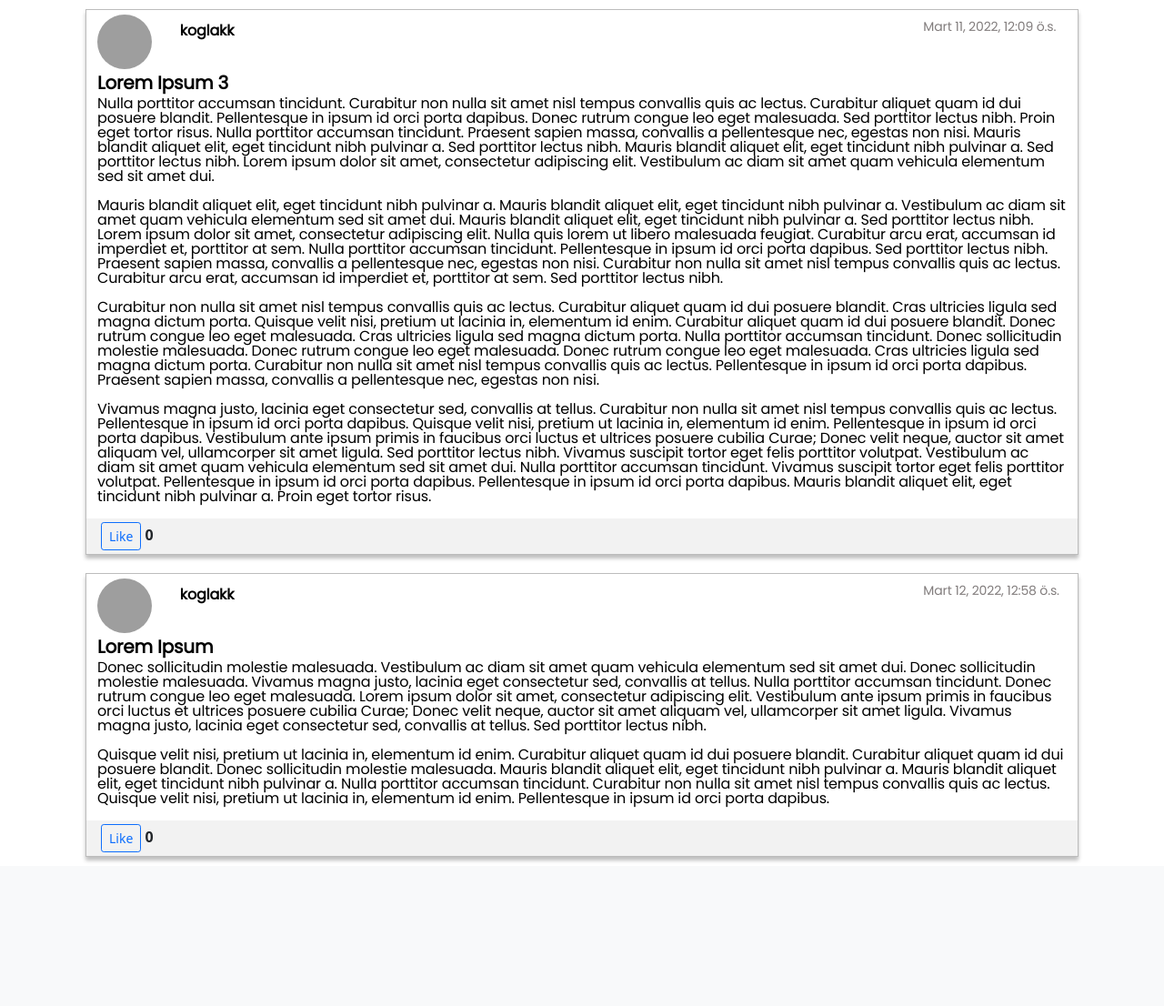
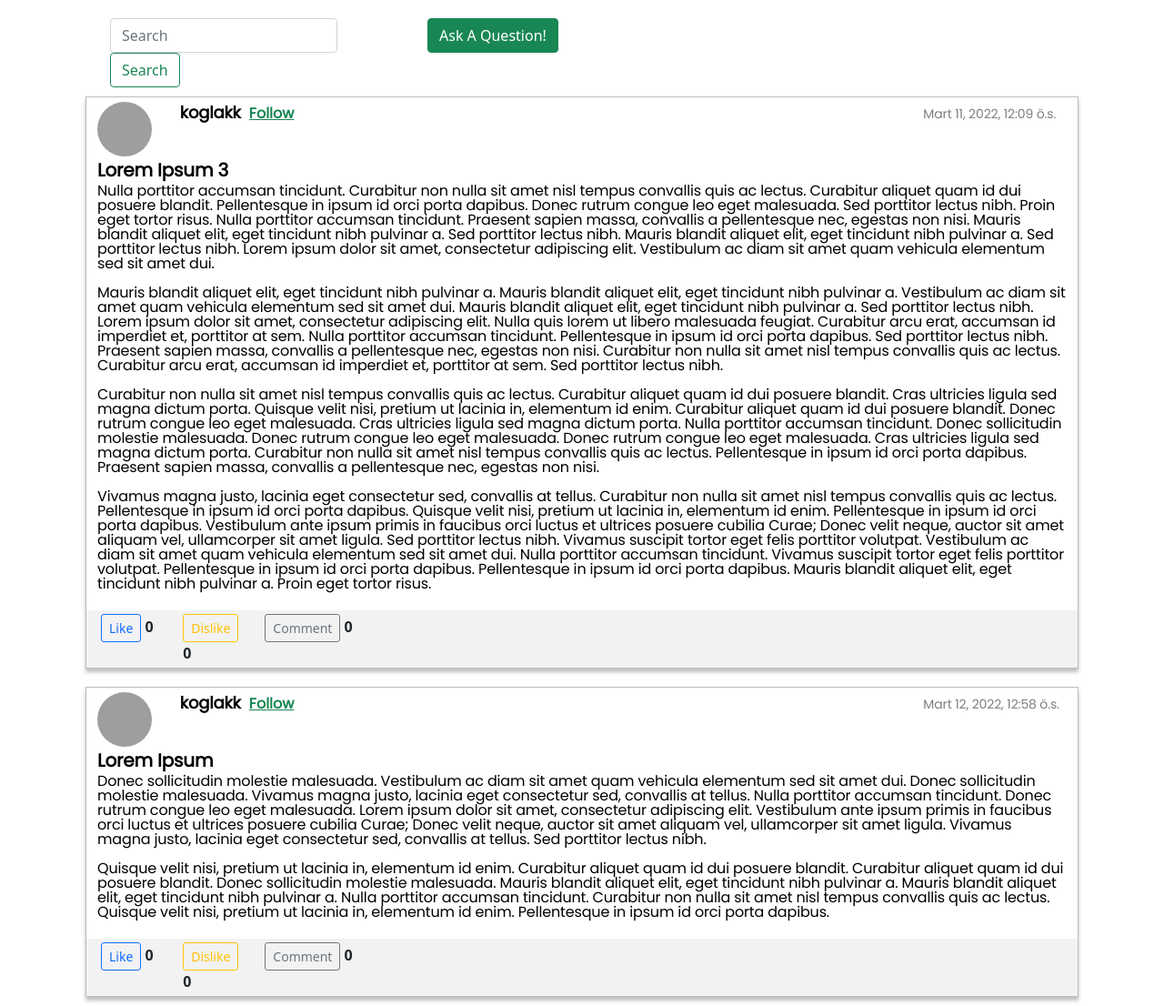
Before and after one commit to koglak/bounswe574-2022-gr2, a Django app: page /question/ in a window 1280 px wide. Shown: the part 69-1175 px from the top of the page at 91% size. Before the commit the page ends 1016 px from the top, so only its background shows below. Run offline with Django 3.2, Linux system fonts and the light colour scheme; data comes from the database, SQL or seed files in the repository; data that the repository does not hold is empty; some web fonts are replaced; grey boxes are pictures that could not be loaded.

Commit message:
like&dislike&comment buttons are added. Questions div is modified.

```diff
--- a/blog/models.py
+++ b/blog/models.py
@@ -25,9 +25,15 @@ class Post(models.Model):
     created_date = models.DateTimeField(default=timezone.now)
     published_date=models.DateTimeField(blank=True, null=True)
     likes = models.ManyToManyField(User, related_name='blog_post')
+    dislikes = models.ManyToManyField(User, related_name='blog_post_dislike')
 
     def total_likes(self):
         return self.likes.count()
+
+    def total_dislikes(self):
+        like=self.likes.count()
+        like=like-1
+        return self.dislikes.count()
 
     # use lowercase for methods' name
     def publish(self):
--- a/blog/static/css/base.css
+++ b/blog/static/css/base.css
@@ -119,5 +119,6 @@ date{
 
 .post-footer{
     background: rgba(196, 196, 196, 0.22);
-
+    float:left;
+    margin-top: 10x;
 }
--- a/blog/templates/blog/base.html
+++ b/blog/templates/blog/base.html
@@ -10,6 +10,7 @@
             {% endblock %}
         </title>
         <link rel="stylesheet" href="https://cdn.jsdelivr.net/npm/bootstrap@5.1.3/dist/css/bootstrap.min.css" integrity="sha384-1BmE4kWBq78iYhFldvKuhfTAU6auU8tT94WrHftjDbrCEXSU1oBoqyl2QvZ6jIW3" crossorigin="anonymous">
+
         <script src="https://cdn.jsdelivr.net/npm/bootstrap@5.0.2/dist/js/bootstrap.bundle.min.js" integrity="sha384-MrcW6ZMFYlzcLA8Nl+NtUVF0sA7MsXsP1UyJoMp4YLEuNSfAP+JcXn/tWtIaxVXM" crossorigin="anonymous"></script>
 
         <link rel="stylesheet" href="{% static 'css/base.css' %}">
--- a/blog/templates/blog/question_list.html
+++ b/blog/templates/blog/question_list.html
@@ -6,11 +6,29 @@
 
 {% block content %}
 
+
+<!-- Search and create new question button-->
+    <div class="container-fluid">
+        <div class="row">
+            <div class="col-sm-4">
+                <form class="form-inline my-2 my-lg-0" style="margin:15px;padding-top: 20px;">
+                    <input class="form-control mr-sm-2" style="width:250px; float:left; margin-right:10px" type="search" placeholder="Search" aria-label="Search">
+                    <button class="btn btn-outline-success my-2 my-sm-0" type="submit">Search</button>
+                </form>
+            </div>
+            <div class="col-sm-3" style="padding-top: 20px;">
+                <a class="btn btn-success" href="{% url 'question_new' %}" role="button">Ask A Question!</a>
+            </div>
+        </div>
+    </div>
+
+<!--Questions are listed-->
     {% for post in posts %}
         <div class="container bootstrap snippets bootdey">
             <div class="row">
                 <div class="post-list">
                     <div class="row">
+                        <!--Profile Picture-->
                         <div class="col-sm-1">
                             <div class="d-flex flex-start align-items-center">
                                 <img class="rounded-circle shadow-1-strong me-3"
@@ -18,27 +36,46 @@
                                 height="60" />
                             </div>
                         </div>
+                        <!--Author name & Follow Link-->
                         <div class="col-sm-9">
-                            <h4>
-                                <a hre="#" class="post-author">{{post.author}}</a>
-                            </h4>
+                            <a href="#" class="post-author" style="font-family: 'Poppins';font-size:18px; font-weight: 600px; margin-right:5px">{{post.author}}</a>
+                            <a href="#" class="link-success" style="font-family: 'Poppins';font-style: normal;font-weight: 800;font-size: 16px;">Follow</a>
                         </div>
+                        <!--Published Date-->
                         <div class="col-sm-2">
                             <date>
                                 {{ post.published_date }}
                             </date>
                         </div>
                     </div>
+                    <!--Question text-->
                     <div class="row">
                         <a href="{% url 'question_detail' pk=post.pk %}" class="post-title">{{ post.title }}</a>
                         <p class="post-text">{{post.text|linebreaksbr}}</p>
                     </div>
-                    <div class="row post-footer", style="padding: 4px" >
-                        <form action="{% url 'like_post_list' %}" method="POST">
-                            {% csrf_token %}
-                                <button type="submit", name="post_id", value="{{post.id}}", class="btn btn-outline-primary btn-sm" >Like</button>
-                                <p style="display: inline; font-weight: bold;">{{post.total_likes}}</p>
-                        </form>
+                    <!--Question Footer-->
+                    <div class="row", style="padding: 4px; background: rgba(196, 196, 196, 0.22); margin-top:5px" >
+                        <!--Like Button-->
+                        <div class="col-sm-1 col-lg-1 col-xl-1">
+                            <form action="{% url 'like_post_list' %}" method="POST">
+                                {% csrf_token %}
+                                    <button type="submit", name="post_id", value="{{post.id}}", class="btn btn-outline-primary btn-sm" >Like</button>
+                                    <p style="display: inline; font-weight: bold;">{{post.total_likes}}</p>
+                            </form>
+                        </div>
+                        <!--Disike Button-->
+                        <div class="col-sm-1 col-lg-1 col-xl-1">
+                            <form action="{% url 'dislike_post_list' %}" method="POST">
+                                {% csrf_token %}
+                                    <button type="submit", name="post_id", value="{{post.id}}", class="btn btn-outline-warning btn-sm" >Dislike</button>
+                                    <p style="display: inline; font-weight: bold;">{{post.total_dislikes}}</p>
+                            </form>
+                        </div>
+                        <!--Comment Button-->
+                        <div class="col-sm-1 col-lg-1 col-xl-2">
+                            <a class="btn btn-outline-secondary btn-sm"  href="{% url 'question_detail' pk=post.pk %}" role="button">Comment</a>
+                            <p style="display: inline; font-weight: bold;">{{post.answers.count}}</p>
+                        </div>
                     </div>
                 </div>
             </div>
--- a/blog/urls.py
+++ b/blog/urls.py
@@ -8,7 +8,9 @@ urlpatterns = [
     path('question/<int:pk>/edit/', views.question_edit, name='question_edit'),
     path('question/', views.question, name='question'),
     path('like/<int:pk>', views.LikeView, name='like_post'),
-    path('like/question', views.LikeViewList, name='like_post_list')
+    path('like/question', views.LikeViewList, name='like_post_list'),
+    path('dislike/<int:pk>', views.DislikeView, name='dislike_post'),
+    path('dislike/question', views.DislikeViewList, name='dislike_post_list'),
 
 
 ]
--- a/blog/views.py
+++ b/blog/views.py
@@ -55,9 +55,23 @@ def home(response):
 def LikeView(request, pk):
     post = get_object_or_404(Post, id=request.POST.get('post_id'))
     post.likes.add(request.user)
+    post.dislikes.remove(request.user)
     return redirect('question_detail', pk=pk)
 
 def LikeViewList(request):
     post = get_object_or_404(Post, id=request.POST.get('post_id'))
     post.likes.add(request.user)
+    post.dislikes.remove(request.user)
     return redirect('question')
+
+def DislikeView(request, pk):
+    post = get_object_or_404(Post, id=request.POST.get('post_id'))
+    post.dislikes.add(request.user)
+    post.likes.remove(request.user)
+    return redirect('question_detail', pk=pk)
+
+def DislikeViewList(request):
+    post = get_object_or_404(Post, id=request.POST.get('post_id'))
+    post.dislikes.add(request.user)
+    post.likes.remove(request.user)
+    return redirect('question')
```
Also changed, not shown: blog/templates/blog/question_detail.html (+22 -6 lines), blog/templates/blog/question_edit.html (+10 -4 lines), blog/migrations/0006_post_dislikes.py (added).
